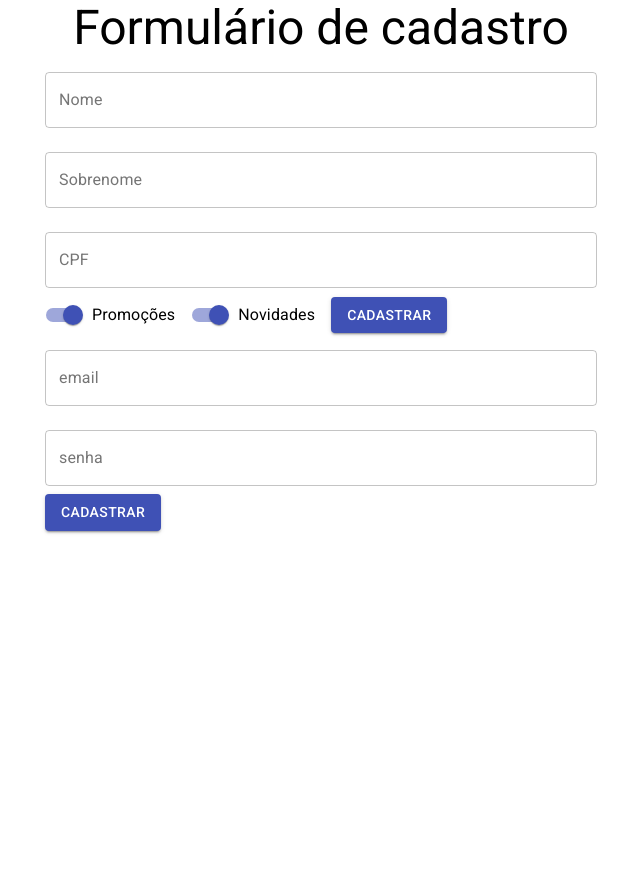
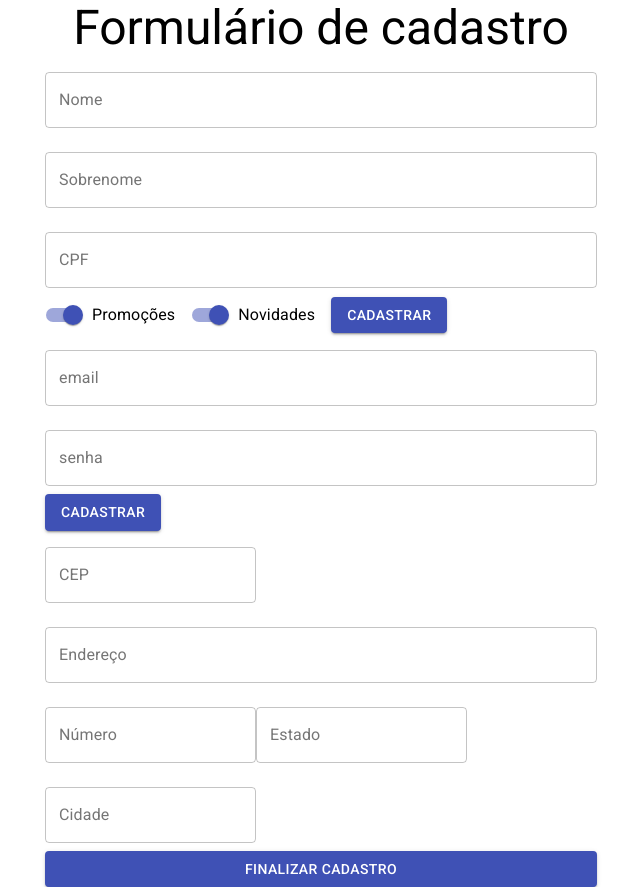
Before and after one commit to Dhi-Carvalho-DEV/Formacao_React_T4, a React (Create React App) app in the folder formulario_de_cadastro/: page / in a window 1280 px wide. Shown: the whole page, without its empty margins (319-959 px from the left). Before the commit the page ends 800 px from the top, so only its background shows below. Built offline with nearby package versions, Linux system fonts and the light colour scheme.

Commit message:
Criação do formulário de dados de entrega

```diff
--- /dev/null
+++ b/formulario_de_cadastro/src/components/FormularioCadastro/DadosEntrega.jsx
@@ -0,0 +1,52 @@
+import { Button, TextField } from '@material-ui/core';
+import React from 'react';
+
+function DadosEntrega() {
+  return (
+    <form>
+      <TextField
+        id='cep'
+        label='CEP'
+        type='number'
+        variant='outlined'
+        margin='normal'
+      />
+      <TextField
+        id='endereco'
+        label='Endereço'
+        variant='outlined'
+        margin='normal'
+        fullWidth
+      />
+      <TextField
+        id='numero'
+        label='Número'
+        type='number'
+        variant='outlined'
+        margin='normal'
+      />
+      <TextField
+        id='estado'
+        label='Estado'
+        variant='outlined'
+        margin='normal'
+      />
+      <TextField
+        id='cidade'
+        label='Cidade'
+        variant='outlined'
+        margin='normal'
+      />
+      <Button
+        type="submit"
+        variant="contained"
+        color="primary"
+        fullWidth
+      >
+        Finalizar cadastro
+      </Button>
+    </form>
+  )
+}
+
+export default DadosEntrega
--- a/formulario_de_cadastro/src/components/FormularioCadastro/FormularioCadastro.jsx
+++ b/formulario_de_cadastro/src/components/FormularioCadastro/FormularioCadastro.jsx
@@ -1,12 +1,14 @@
 import React, {useState} from "react";
 import DadosPessoais from "./DadosPessoais";
 import DadosUsuarios from "./DadosUsuarios";
+import DadosEntrega from "./DadosEntrega";
 
 function FormularioCadastro({aoEnviar, validarCPF}) {
   return (
     <>
       <DadosPessoais aoEnviar={aoEnviar} validarCPF={validarCPF}/>
       <DadosUsuarios />
+      <DadosEntrega />
     </>
   );
 }
```
